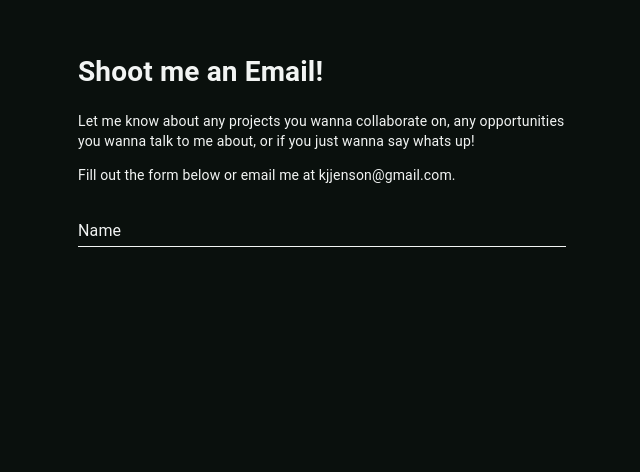
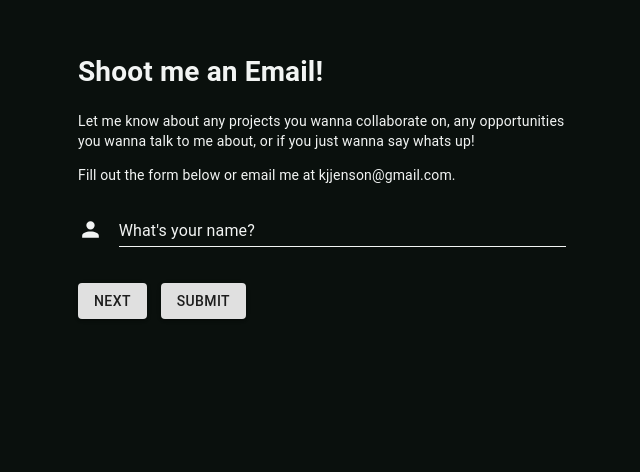
Before and after one commit to kevin-jenson/personal-site, a Gatsby site: page /contact in a window 1280 px wide. Shown: the part 244-716 px from the top of the page, without its empty margins (318-958 px from the left). Built offline with nearby package versions, Linux system fonts and the light colour scheme; Gatsby itself is replaced by a stand-in of ours.

Commit message:
updating contact form

```diff
--- a/src/pages/contact.jsx
+++ b/src/pages/contact.jsx
@@ -4,6 +4,10 @@ import SEO from "../components/Seo";
 
 import { makeStyles } from "@material-ui/styles";
 import TextField from "@material-ui/core/TextField";
+import Grid from "@material-ui/core/Grid";
+import Button from "@material-ui/core/Button";
+
+import { Mail, Pencil, Profile } from "../components/Icons";
 
 const useStyles = makeStyles(theme => ({
   container: {
@@ -32,10 +36,23 @@ const useStyles = makeStyles(theme => ({
   inputTextColor: {
     color: theme.colors.white,
   },
+  buttonContainer: {
+    marginTop: theme.spacer * 4,
+  },
 }));
 
 const Contact = () => {
   const classes = useStyles();
+  const [{ label, Icon }, setCurrentInputProps] = React.useState({
+    label: "What's your name?",
+    Icon: Profile,
+  });
+
+  const [formState, setFormState] = React.useState({
+    name: "",
+    email: "",
+    message: "",
+  });
 
   return (
     <Layout>
@@ -48,13 +65,33 @@ const Contact = () => {
           whats up!
         </p>
         <p>Fill out the form below or email me at kjjenson@gmail.com.</p>
+        <Grid container spacing={0} alignItems="flex-end">
+          <Grid item xs={1}>
+            <Icon />
+          </Grid>
+          <Grid item xs={11}>
             <TextField
-          label="Name"
+              label={label}
               fullWidth
               InputProps={{ classes: { underline: classes.underlineOverride } }}
               InputLabelProps={{ classes: { root: classes.labelOverride } }}
               inputProps={{ className: classes.inputTextColor }}
             />
+          </Grid>
+        </Grid>
+        <Grid
+          container
+          spacing={1}
+          justify="flex-start"
+          className={classes.buttonContainer}
+        >
+          <Grid item xs={2}>
+            <Button variant="contained">Next</Button>
+          </Grid>
+          <Grid item xs={2}>
+            <Button variant="contained">Submit</Button>
+          </Grid>
+        </Grid>
       </div>
     </Layout>
   );
```
Lines whose indentation alone changed are shown as unchanged.
